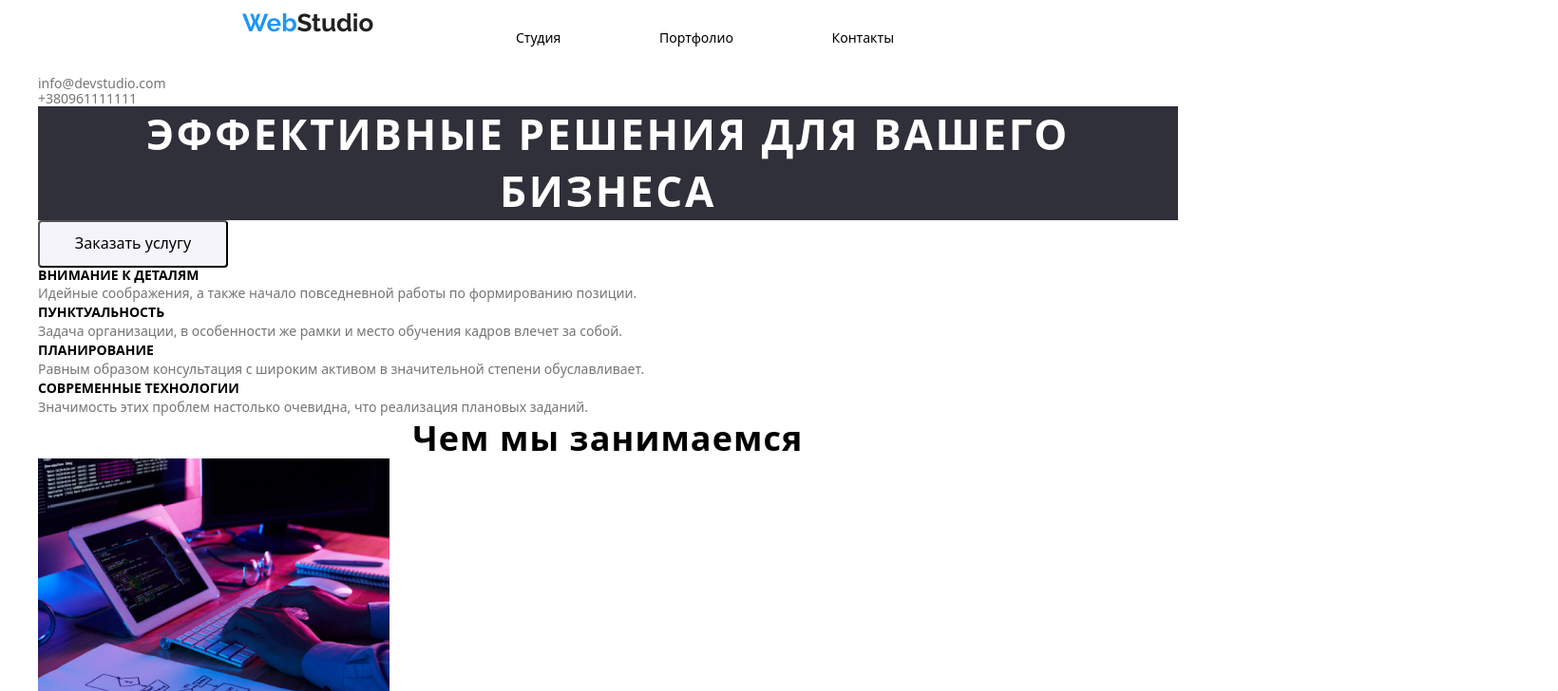
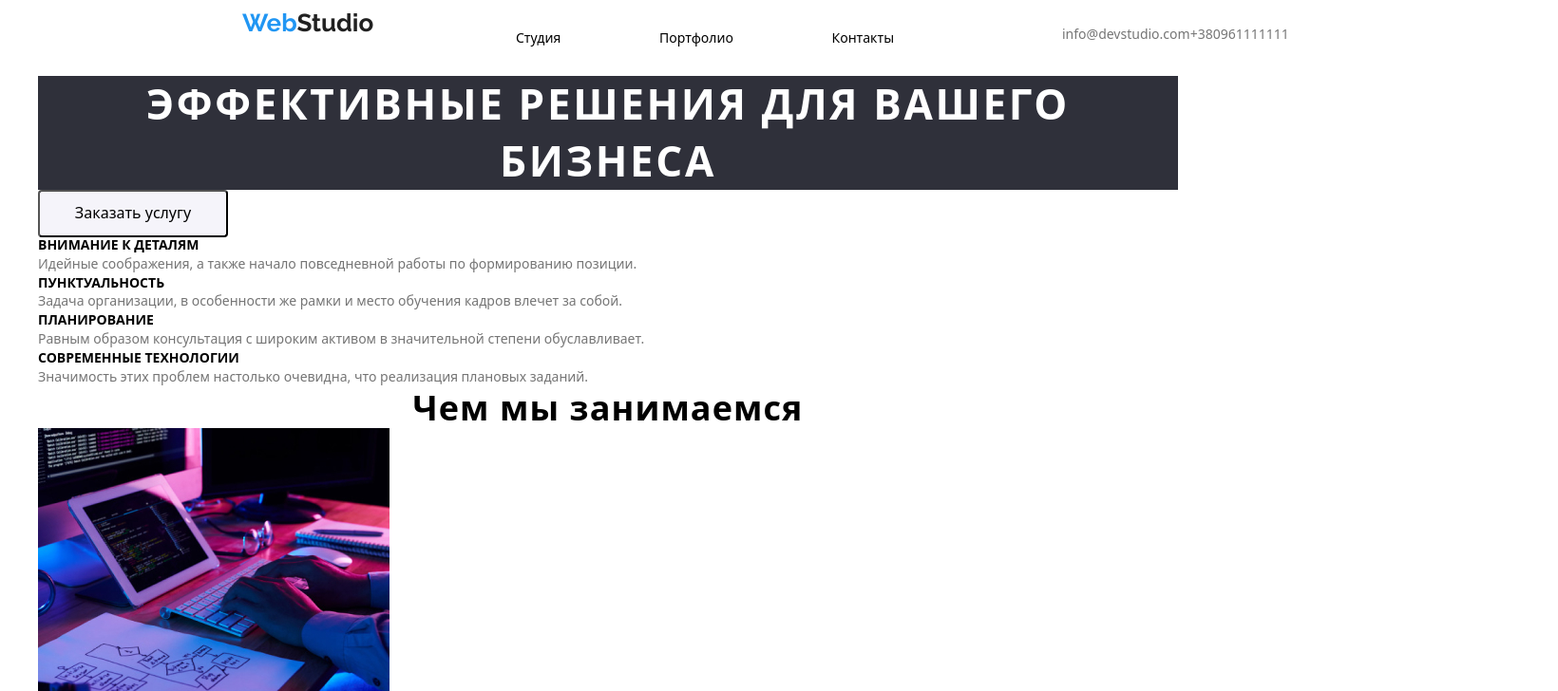
Before and after one commit to Franklinshtein/goit-markup-hw-02, a plain HTML site: page index.html in a window 1280 px wide. Shown: the top 728 px of the page at 95% size, 1640 px wide, since content can reach past the window. Drawn offline with nearby package versions, Linux system fonts and the light colour scheme.

Commit message:
Update styles.css

```diff
--- a/css/styles.css
+++ b/css/styles.css
@@ -52,6 +52,7 @@ header {
 }
 
 .logo {
+    margin-left: 215px;
     color: var(--accent-color);
     font-family: 'Raleway';
     font-weight: 700;
@@ -61,7 +62,6 @@ header {
 }
 
 header .logo {
-    margin-left: 215px;
     margin-top: 24px;
     position: absolute;
 
@@ -77,7 +77,6 @@ header .logo {
 
 .main-nav {
     margin-left: 453px;
-
 }
 
 .main-nav li {
@@ -86,8 +85,13 @@ header .logo {
 
 }
 
-.contacts {
+.contacts{
+    display: inline-flex;
+    margin-right: 50px;
     color: var(--text-color-gray);
+    position:absolute;
+    margin-top: -52px;
+    margin-left: 1078px;
 
 }
 
@@ -195,7 +199,7 @@ footer {
     line-height: 1.71;
     color: var(--text-color-gray);
     position: absolute;
-    width: 1200px;
+    width: 1600px;
     height: 252px;
     background-color: #2f303a;
 
@@ -203,7 +207,6 @@ footer {
 
 footer>.logo {
     position: absolute;
-    margin-left: 215px;
     margin-top: 60px;
 
 }
```
